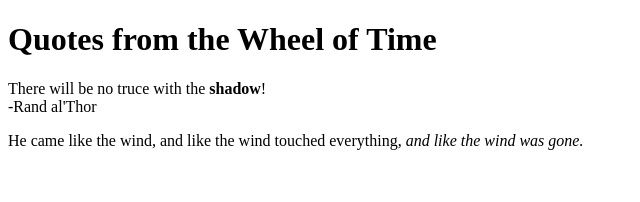
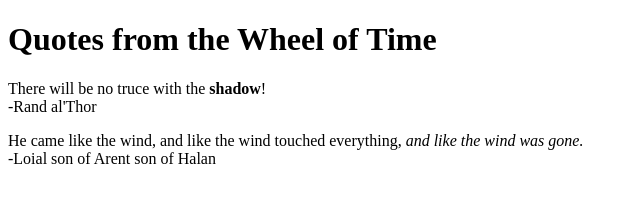
Before and after one commit to architect642/git_test, a plain HTML site: page website/index.html in a window 1280 px wide. Shown: the whole page, without its empty margins (0-640 px from the left). Drawn offline with Linux system fonts and the light colour scheme.

Commit message:
index.html config

```diff
--- a/website/index.html
+++ b/website/index.html
@@ -8,10 +8,12 @@
 </head>
 <body>
     <h1>Quotes from the Wheel of Time</h1>
+
     <p>There will be no truce with the <strong>shadow</strong>!<br>
     -Rand al'Thor</p>
 
-    <p>He came like the wind, and like the wind touched everything, <em>and like the wind was gone.</em></p>
+    <p>He came like the wind, and like the wind touched everything, <em>and like the wind was gone.</em><br>
+    -Loial son of Arent son of Halan</p>
     <!-- This is simply an html comment -->
 </body>
 </html>
```
